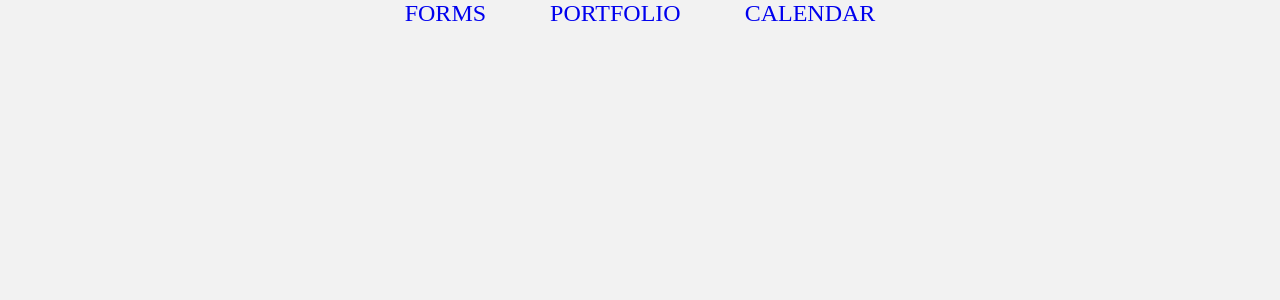
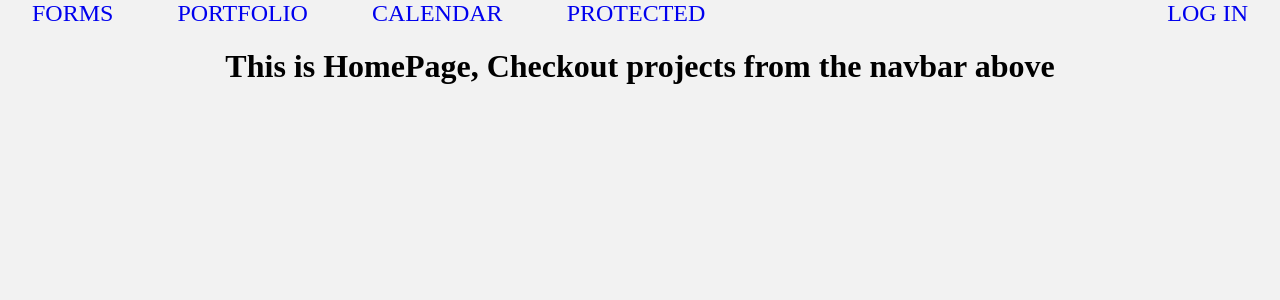
Before and after one commit to RHOOPH/frontend, a React (Create React App) app in the folder ReactJS/: page /#/ in a window 1280 px wide. Shown: the top 300 px of the page. Built offline with nearby package versions, Linux system fonts and the light colour scheme.

Commit message:
added authflow project and implemented protected routes using react router dom

```diff
--- a/ReactJS/src/App.js
+++ b/ReactJS/src/App.js
@@ -3,15 +3,32 @@ import Navbar from "./Navbar"
 import { Routes, Route } from "react-router-dom"
 import Portfolio from "./Projects/Porfolio"
 import Calendar from "./Projects/Calendar"
-import { calendarRoute, formRoute, portfolioRoute } from "./routes"
+import Protected from "./Projects/AuthFlow"
+import Login from "./Projects/AuthFlow/Login"
+import ProtectRoute from "./Projects/AuthFlow/ProtectRoute"
+
+import {
+  protectedRoute,
+  calendarRoute,
+  formRoute,
+  loginRoute,
+  portfolioRoute,
+} from "./routes"
+import Home from "./Home"
 function App() {
   return (
     <div className="App">
       <Navbar />
       <Routes>
+        <Route index element={<Home />} />
         <Route path={formRoute + "/*"} element={<Forms />} />
         <Route path={portfolioRoute + "/*"} element={<Portfolio />} />
         <Route path={calendarRoute + "/*"} element={<Calendar />} />
+        <Route path={loginRoute} element={<Login />} />
+        {/* anything inside ProtectRoute component will be protected */}
+        <Route element={<ProtectRoute />}>
+          <Route path={protectedRoute + "/*"} element={<Protected />} />
+        </Route>
       </Routes>
     </div>
   )
--- /dev/null
+++ b/ReactJS/src/Home.js
@@ -0,0 +1,15 @@
+import styled from "styled-components"
+
+const Container = styled.div`
+  display: flex;
+  justify-content: center;
+`
+
+function Home() {
+  return (
+    <Container>
+      <h1> This is HomePage, Checkout projects from the navbar above </h1>
+    </Container>
+  )
+}
+export default Home
--- a/ReactJS/src/Navbar.js
+++ b/ReactJS/src/Navbar.js
@@ -1,24 +1,58 @@
-import { Link } from "react-router-dom"
+import { NavLink, useLocation } from "react-router-dom"
 import styled from "styled-components"
+import { useAuth } from "./Projects/AuthFlow/auth"
+import {
+  protectedRoute,
+  calendarRoute,
+  formRoute,
+  portfolioRoute,
+  loginRoute,
+} from "./routes"
 
-const StyledLink = styled(Link)`
+const StyledLink = styled(NavLink)`
   font-size: 1.5rem;
   text-transform: uppercase;
   text-decoration: none;
   margin: 0 2rem;
+  &.active {
+    color: darkgoldenrod;
+  }
+  &:active {
+    color: darkgoldenrod;
+  }
+`
+const LogIn = styled(StyledLink)`
+  margin-left: auto;
 `
 const Nav = styled.nav`
   display: flex;
-  justify-content: center;
+`
+const UserContainer = styled.div`
+  margin: 0 2rem 0 auto;
+  display: flex;
+  flex-direction: column;
 `
 
 export default function Navbar() {
+  const { user, logout } = useAuth()
+  const location = useLocation()
   return (
     <Nav>
-      <StyledLink to="/forms">Forms</StyledLink>
+      <StyledLink to={formRoute}>Forms</StyledLink>
+      <StyledLink to={portfolioRoute}>Portfolio</StyledLink>
+      <StyledLink to={calendarRoute}>Calendar</StyledLink>
+      <StyledLink to={protectedRoute}>Protected</StyledLink>
 
-      <StyledLink to="/portfolio">Portfolio</StyledLink>
-      <StyledLink to="calendar">Calendar</StyledLink>
+      {user ? (
+        <UserContainer>
+          <span>Welcome {user}</span>
+          <button onClick={logout}>Log Out</button>
+        </UserContainer>
+      ) : (
+        <LogIn to={loginRoute} state={{ from: location.pathname }}>
+          Log In
+        </LogIn>
+      )}
     </Nav>
   )
 }
--- /dev/null
+++ b/ReactJS/src/Projects/AuthFlow/Login.js
@@ -0,0 +1,72 @@
+import styled from "styled-components"
+import axelorImg from "./Assets/axelor.png"
+import { useAuth } from "./auth"
+import { useEffect, useState } from "react"
+import { useLocation, useNavigate } from "react-router-dom"
+
+const Img = styled.img`
+  width: 320px;
+  height: 100px;
+`
+const Container = styled.div`
+  display: flex;
+  flex-direction: column;
+  align-items: center;
+  padding-top: 10rem;
+`
+const Input = styled.input`
+  width: 320px;
+  height: 2rem;
+  margin: 1rem 0;
+`
+const Error = styled.span`
+  color: red;
+`
+
+function Login() {
+  const [formData, setFormData] = useState({ username: "", password: "" })
+  const { user, login, error } = useAuth()
+  const location = useLocation()
+  const navigate = useNavigate()
+
+  const fromPath = location.state?.from || "/"
+
+  const handleChange = (e) => {
+    const { name, value } = e.currentTarget
+    setFormData((p) => ({ ...p, [name]: value }))
+  }
+
+  const handleLogin = () => {
+    login(formData)
+  }
+
+  useEffect(() => {
+    user && navigate(fromPath, { replace: true })
+  }, [user])
+
+  return (
+    <Container>
+      <span>
+        Use <b>"admin"</b> as username and <b>"12345"</b> as password
+      </span>
+      <Img src={axelorImg} alt="axelor" />
+      {error && <Error> {error.message}</Error>}
+      <Input
+        type="text"
+        name="username"
+        placeholder="Username"
+        value={formData.username}
+        onChange={handleChange}
+      />
+      <Input
+        type="password"
+        name="password"
+        placeholder="Password"
+        value={formData.password}
+        onChange={handleChange}
+      />
+      <button onClick={handleLogin}>Log In</button>
+    </Container>
+  )
+}
+export default Login
--- /dev/null
+++ b/ReactJS/src/Projects/AuthFlow/ProtectRoute.js
@@ -0,0 +1,14 @@
+import { useLocation, Navigate, Outlet } from "react-router-dom"
+import { loginRoute } from "../../routes"
+import { useAuth } from "./auth"
+
+function ProtectRoute() {
+  const { user } = useAuth()
+  const location = useLocation()
+  return user ? (
+    <Outlet />
+  ) : (
+    <Navigate to={loginRoute} state={{ from: location.pathname }} replace />
+  )
+}
+export default ProtectRoute
--- /dev/null
+++ b/ReactJS/src/Projects/AuthFlow/auth.js
@@ -0,0 +1,38 @@
+import { createContext, useContext, useState } from "react"
+
+const AuthContext = createContext(null)
+
+const mockVerification = (username, password) =>
+  new Promise((res, rej) => {
+    if (username === "admin" && password === "12345")
+      res({ firstName: "Kowshik", lastName: "Achar" })
+    else rej(Error("username and password did not match"))
+  })
+
+export function AuthProvider({ children }) {
+  const [userInfo, setUserInfo] = useState(null)
+  const [error, setError] = useState(null)
+
+  const login = ({ username, password }) => {
+    mockVerification(username, password)
+      .then((res) => {
+        setUserInfo(res)
+        setError(null)
+      })
+      .catch((err) => setError(err))
+  }
+  const logout = () => {
+    setUserInfo(null)
+    setError(null)
+  }
+
+  return (
+    <AuthContext.Provider
+      value={{ user: userInfo?.firstName, login, logout, error }}
+    >
+      {children}
+    </AuthContext.Provider>
+  )
+}
+
+export const useAuth = () => useContext(AuthContext)
--- /dev/null
+++ b/ReactJS/src/Projects/AuthFlow/index.js
@@ -0,0 +1,8 @@
+function Protected() {
+  return (
+    <h1>
+      This is a protected Route, If you're seeing this , you must be logged in
+    </h1>
+  )
+}
+export default Protected
--- a/ReactJS/src/index.js
+++ b/ReactJS/src/index.js
@@ -3,13 +3,16 @@ import ReactDOM from "react-dom/client"
 import App from "./App"
 import { HashRouter as Router } from "react-router-dom"
 import GlobalStyles from "./GlobalStyles"
+import { AuthProvider } from "./Projects/AuthFlow/auth"
 
 const root = ReactDOM.createRoot(document.getElementById("root"))
 root.render(
   <React.StrictMode>
     <Router>
       <GlobalStyles />
-      <App />
+      <AuthProvider>
+        <App />
+      </AuthProvider>
     </Router>
   </React.StrictMode>
 )
--- a/ReactJS/src/routes.js
+++ b/ReactJS/src/routes.js
@@ -4,3 +4,5 @@ export const calendarRoute = "/calendar"
 export const blogRoute = "/blog"
 export const workRoute = "/work"
 export const contactRoute = "/contact"
+export const protectedRoute = "/protected"
+export const loginRoute = "/login"
```
Also changed, not shown: ReactJS/src/Projects/AuthFlow/Assets/axelor.png (added).
